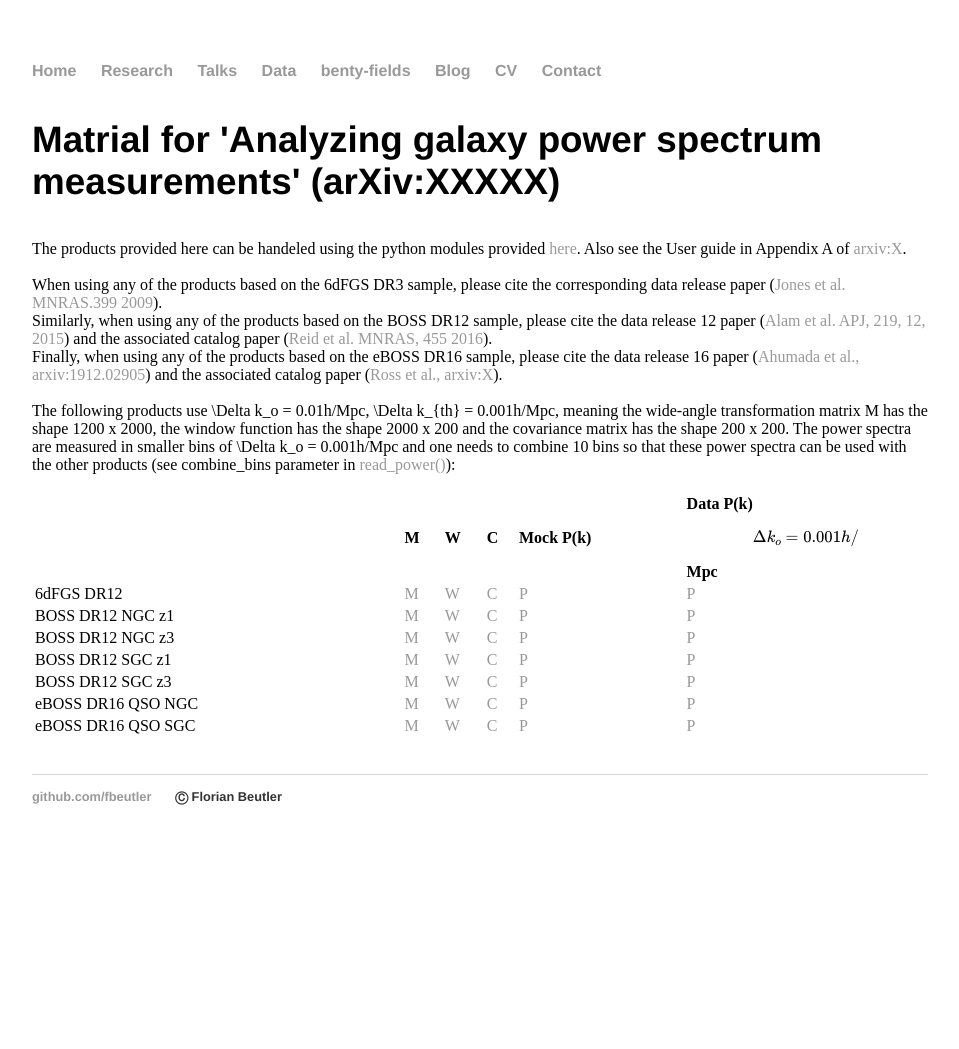
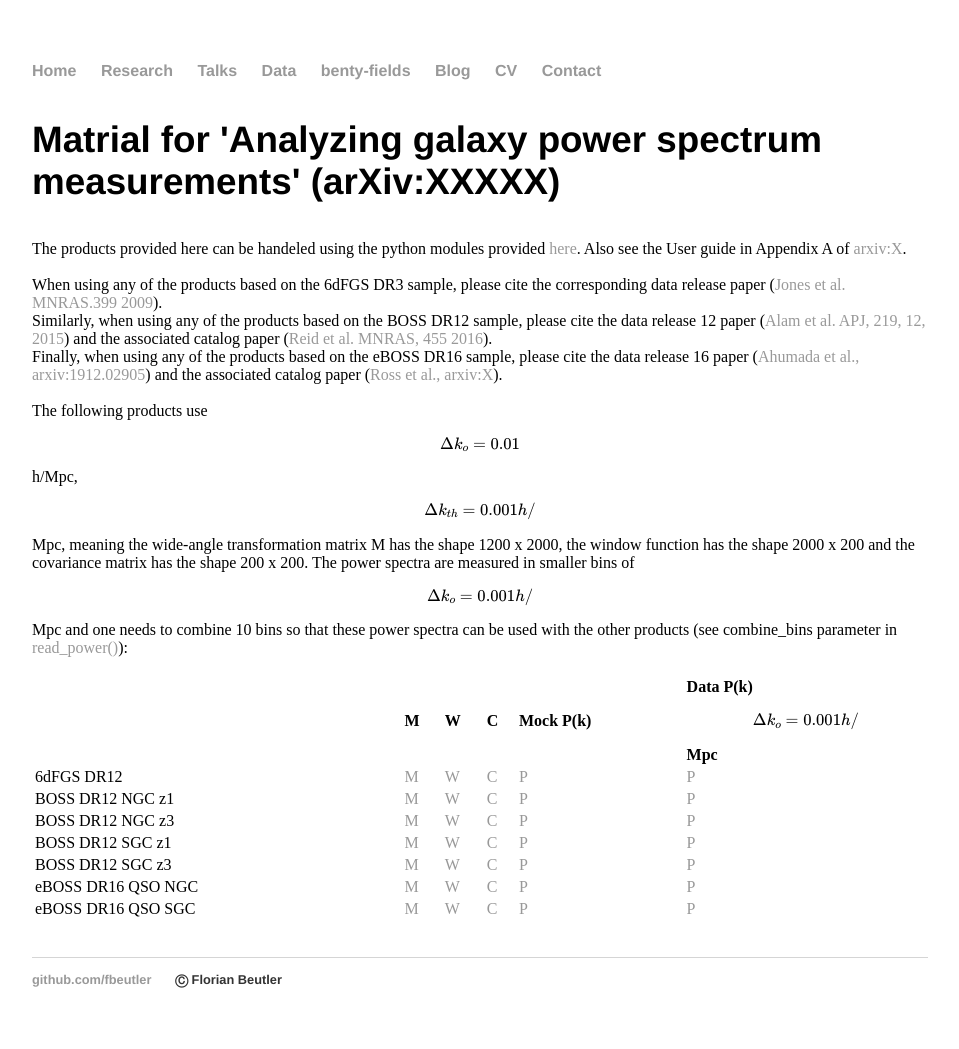
Before and after one commit to fbeutler/fbeutler.github.io, a Jekyll site: the page built from hub/deconv_paper.html, in a window 1280 px wide. Shown: the whole page, without its empty margins (160-1119 px from the left). Built offline with Jekyll 4.4.1, drawn with Linux system fonts in a browser that asks for light colours; before the commit the page ends 900 px from its top, so only the background shows below that.

Commit message:
Update deconv_paper.html

```diff
--- a/hub/deconv_paper.html
+++ b/hub/deconv_paper.html
@@ -23,18 +23,18 @@ Finally, when using any of the products based on the eBOSS DR16 sample, please c
 	    the associated catalog paper
 	    (<a href="#" target="_blank">Ross et al., arxiv:X</a>).<br><br>
 
-    The following products use \Delta k_o = 0.01h/Mpc, \Delta k_{th} = 0.001h/Mpc, meaning the wide-angle transformation
+    The following products use $$\Delta k_o = 0.01$$h/Mpc, $$\Delta k_{th} = 0.001h/$$Mpc, meaning the wide-angle transformation
 	    matrix M has the shape 1200 x 2000, the window function has the shape 2000 x 200 and the
-	    covariance matrix has the shape 200 x 200. The power spectra are measured in smaller bins of \Delta k_o = 0.001h/Mpc
+	    covariance matrix has the shape 200 x 200. The power spectra are measured in smaller bins of $$\Delta k_o = 0.001h/$$Mpc
 	and one needs to combine 10 bins so that these power spectra can be used with the other products (see combine_bins
 	parameter in <a href="https://github.com/fbeutler/pk_tools/blob/master/pk_tools.py" target="_blank">read_power()</a>):<br> <br>
 
 <table style="width:100%">
   <tr style="text-align: left">
     <th></th>
-    <th><b>M</b></th>
-    <th>W</th>
-    <th>C</th>
+    <th><strong>M</strong></th>
+    <th><strong>W</strong></th>
+    <th><strong>C</strong></th>
     <th>Mock P(k)</th>
     <th>Data P(k)<br>$$\Delta k_o = 0.001h/$$Mpc</th>
   </tr>
```
